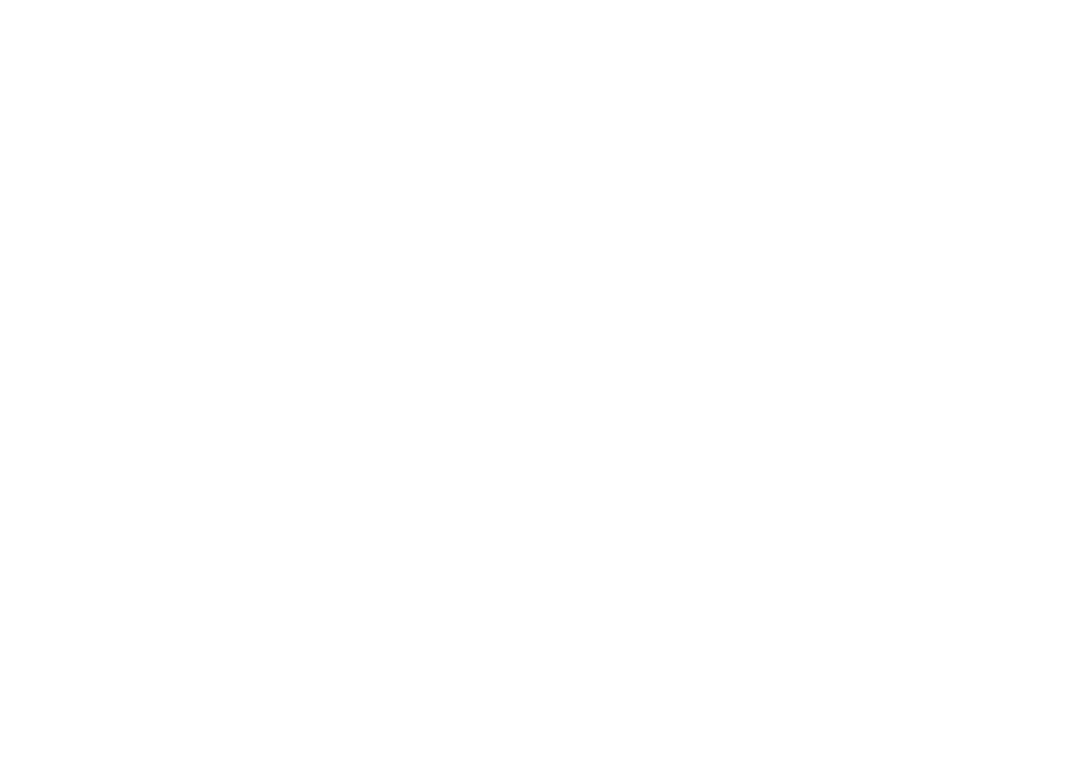
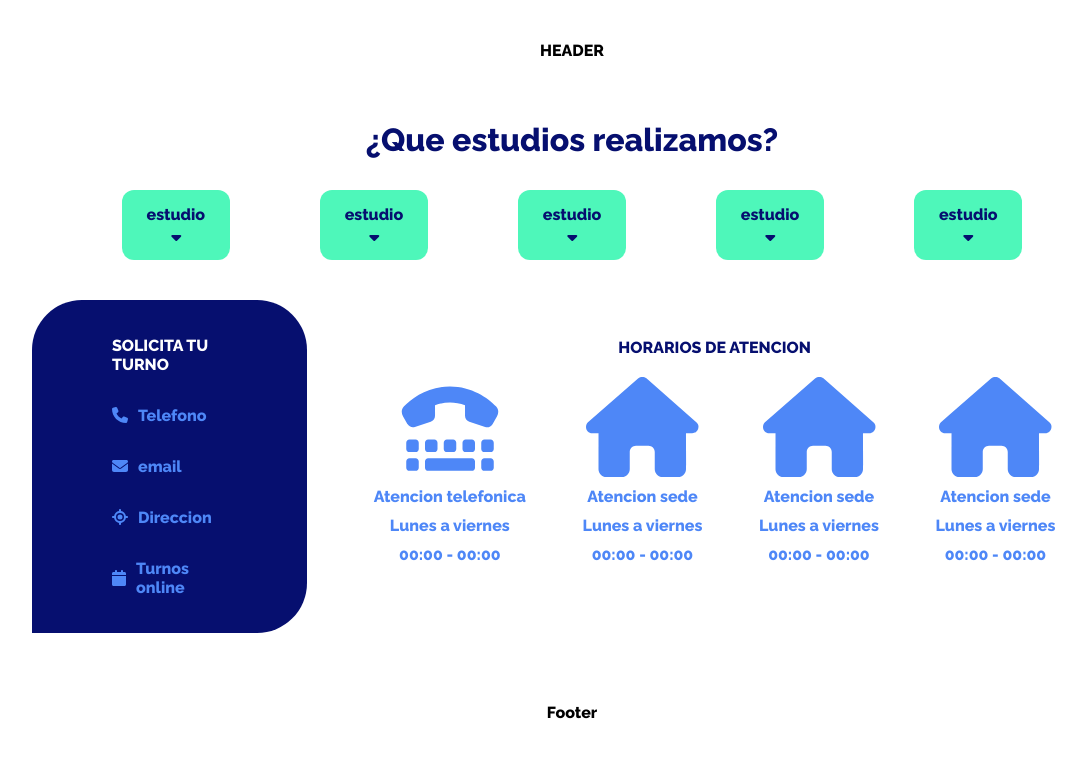
Before and after one commit to ignaciorossetto/hospital_frontend_vite, a React (Vite) app: page /estudios in a window 1280 px wide. Before the commit this address had no page. Shown: the top 758 px of the page, without its empty margins (68-1154 px from the left). Built offline with nearby package versions, Linux system fonts and the light colour scheme.

Commit message:
estudios view

```diff
--- a/src/App.jsx
+++ b/src/App.jsx
@@ -1,6 +1,7 @@
 import {Routes, Route} from 'react-router-dom'
 import LoginView from './pages/LoginView'
 import HomeView from './pages/HomeView'
+import EstudiosView from './pages/EstudiosView'
 
 const App = () => {
   return (
@@ -8,6 +9,7 @@
     <Routes>
       <Route path='/' element={<HomeView/>}/>
       <Route path='/login' element={<LoginView/>}/>
+      <Route path='/estudios' element={<EstudiosView/>}/>
     </Routes>
     </>
   )
--- a/src/index.css
+++ b/src/index.css
@@ -1,8 +1,14 @@
+@media screen and (min-width: 1080px){
+  body {
+    /* max-width: 90%; */
+    width: 1080px;
+    margin: 0 auto;
+  }
+}
 body {
-  max-width: 90%;
-  width: 1080px;
-  margin: 0 auto;
+  font-family: 'Raleway', sans-serif;
 }
+
 
 .homeButton{
   background-color: rgb(16, 121, 241);
--- /dev/null
+++ b/src/pages/EstudiosView.jsx
@@ -0,0 +1,128 @@
+import "./estudioView.css";
+import { FontAwesomeIcon } from "@fortawesome/react-fontawesome";
+import {
+  faCalendar,
+  faCaretDown,
+  faEnvelope,
+  faHouse,
+  faLocation,
+  faPhone,
+  faTeletype,
+} from "@fortawesome/free-solid-svg-icons";
+
+const EstudiosView = () => {
+  return (
+    <>
+      <header
+        style={{
+          height: "100px",
+          backgroundColor: "white",
+          display: "flex",
+          justifyContent: "center",
+          alignItems: "center",
+          fontWeight: 800,
+        }}
+      >
+        HEADER
+      </header>
+      <main>
+        <h1 className="estudios_title">¿Que estudios realizamos?</h1>
+        <div className="estudios_container">
+          <div className="estudio_card">
+            <p>estudio</p>
+            <FontAwesomeIcon icon={faCaretDown} />
+          </div>
+          <div className="estudio_card">
+            <p>estudio</p>
+            <FontAwesomeIcon icon={faCaretDown} />
+          </div>
+          <div className="estudio_card">
+            <p>estudio</p>
+            <FontAwesomeIcon icon={faCaretDown} />
+          </div>
+          <div className="estudio_card">
+            <p>estudio</p>
+            <FontAwesomeIcon icon={faCaretDown} />
+          </div>
+          <div className="estudio_card">
+            <p>estudio</p>
+            <FontAwesomeIcon icon={faCaretDown} />
+          </div>
+        </div>
+        <div className="estudios_solicitaTurno">
+          <div className="estudios_solicitaTurno_blue">
+            <p className="estudios_solicitaTurno_blue_title">
+              SOLICITA TU TURNO
+            </p>
+            <div>
+              <div>
+                <FontAwesomeIcon icon={faPhone} />
+                <p>Telefono</p>
+              </div>
+              <div>
+                <FontAwesomeIcon icon={faEnvelope} />
+                <p>email</p>
+              </div>
+              <div>
+                <FontAwesomeIcon icon={faLocation} />
+                <p>Direccion</p>
+              </div>
+              <div>
+                <FontAwesomeIcon icon={faCalendar} />
+                <p>Turnos online</p>
+              </div>
+            </div>
+          </div>
+          <div className="estudios_solicitaTurno_white">
+            <div className="estudios_solicitaTurno_white_cont_title">
+              HORARIOS DE ATENCION
+            </div>
+            <div className="estudios_solicitaTurno_white_div">
+              <div className="estudios_solicitaTurno_white_cont">
+                <FontAwesomeIcon
+                  icon={faTeletype}
+                  style={{ fontSize: "100px" }}
+                />
+                <p>Atencion telefonica</p>
+                <p>Lunes a viernes</p>
+                <p>00:00 - 00:00</p>
+              </div>
+              <div className="estudios_solicitaTurno_white_cont">
+                <FontAwesomeIcon icon={faHouse} style={{ fontSize: "100px" }} />
+                <p>Atencion sede</p>
+                <p>Lunes a viernes</p>
+                <p>00:00 - 00:00</p>
+              </div>
+              <div className="estudios_solicitaTurno_white_cont">
+                <FontAwesomeIcon icon={faHouse} style={{ fontSize: "100px" }} />
+                <p>Atencion sede</p>
+                <p>Lunes a viernes</p>
+                <p>00:00 - 00:00</p>
+              </div>
+              <div className="estudios_solicitaTurno_white_cont">
+                <FontAwesomeIcon icon={faHouse} style={{ fontSize: "100px" }} />
+                <p>Atencion sede</p>
+                <p>Lunes a viernes</p>
+                <p>00:00 - 00:00</p>
+              </div>
+            </div>
+          </div>
+        </div>
+      </main>
+      <footer
+        style={{
+          height: "100px",
+          backgroundColor: "white",
+          display: "flex",
+          justifyContent: "center",
+          alignItems: "center",
+          fontWeight: 800,
+        }}
+      >
+        Footer
+      </footer>
+    </>
+  );
+};
+
+export default EstudiosView;
--- a/src/pages/HomeView.jsx
+++ b/src/pages/HomeView.jsx
@@ -9,6 +9,11 @@
         <button className='homeButton'>
                 <Link className='homeLink' to={'/login'}>login</Link>
         </button>
+        <br />
+        <br />
+        <button className='homeButton'>
+                <Link className='homeLink' to={'/estudios'}>estudios</Link>
+        </button>
 
         </>
   )
--- /dev/null
+++ b/src/pages/estudioView.css
@@ -0,0 +1,117 @@
+.estudios_title{
+    color: #060F6F;
+    text-align: center;
+}
+
+.estudios_container{
+    display: flex;
+    justify-content: space-evenly;
+    flex-wrap: wrap;
+    padding: 10px;
+    gap: 10px
+}
+
+.estudio_card{
+    width: max-content;
+    padding: 15px 25px;
+    background-color: #4EF7BA;
+    color: #060F6F;
+    border-radius: 12px;
+    display: flex;
+    flex-direction: column;
+    gap: 5px;
+}
+
+.estudio_card>p{
+    margin: 0px
+}
+
+.estudios_solicitaTurno{
+    display: flex;
+    flex-direction: column;
+}
+
+.estudios_solicitaTurno_blue{
+    margin: 30px 0px;
+    width:100%;
+    background-color: #060F6F;
+    display: flex;
+    flex-direction: column;
+    align-items: center;
+    padding: 25px 0px;
+}
+
+.estudios_solicitaTurno_blue_title{
+    color: white;
+}
+
+.estudios_solicitaTurno_blue>div{
+    display: flex;
+    flex-direction: column;
+    justify-content: start;
+    align-items: start;
+}
+.estudios_solicitaTurno_blue>div>div{
+    display: flex;
+    justify-content: start;
+    align-items: center;
+    gap: 10px;
+    color: #4E87F7;
+}
+
+.estudios_solicitaTurno_white_cont{
+    display: flex;
+    gap: 10px;
+    flex-direction: column;
+    justify-content: center;
+    align-items: center;
+    color: #4E87F7;
+    margin-bottom: 30px;
+
+}
+
+.estudios_solicitaTurno_white_cont_title{
+    color:#060F6F;
+    font-weight: 800;
+    text-align: center;
+}
+
+.estudios_solicitaTurno_white_cont>p{
+    margin: 0px;
+}
+
+
+@media  only screen and (min-width: 769px){
+    .estudios_solicitaTurno{
+        flex-direction: row;
+        gap: 10px;
+    }
+    .estudios_solicitaTurno_white{
+        display: flex;
+        flex-direction: column;
+        justify-content: center;
+        align-items: center;
+        gap: 20px;
+        width: 100%;
+
+    }
+
+    .estudios_solicitaTurno_blue{
+        border-radius: 50px;
+        border-bottom-left-radius: 0px;
+        padding: 20px 80px;
+        width: fit-content;
+    }
+
+    .estudios_solicitaTurno_white_div{
+        width: 100%;
+        display: flex;
+        justify-content: space-evenly;
+        align-items: center;
+
+    }
+}
+
+@media  only screen and (min-width: 1025px){
+
+}
```
Also changed, not shown: public/hospital_logo.png (added), src/context/AuthContext.jsx (added).
